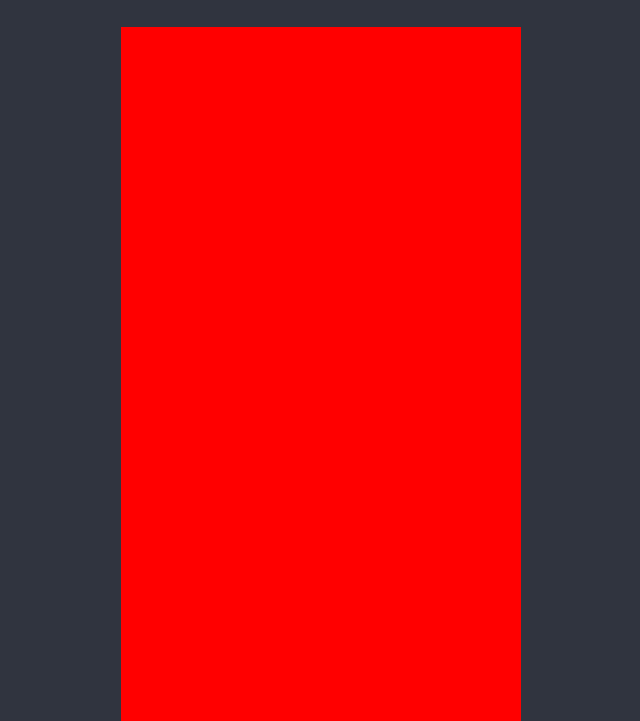
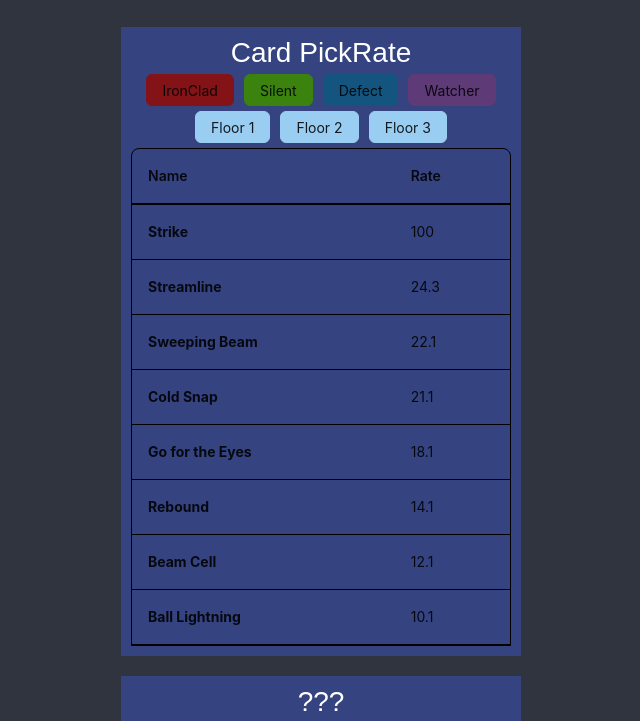
Before and after one commit to Alonier/class, a Next.js app: page / in a window 1280 px wide. Shown: the part 372-1093 px from the top of the page, without its empty margins (319-959 px from the left). Built offline with nearby package versions, Linux system fonts and the light colour scheme.

Commit message:
devloping Main Page

```diff
--- a/src/components/units/index/Index.presenter.js
+++ b/src/components/units/index/Index.presenter.js
@@ -2,13 +2,48 @@
   Index__FileHidden,
   Index__FileInput,
   Index__Form,
+  Index__Table,
   Index__Statistics__container,
-  Index__Statistics__element__IC,
+  Index__Statistics__element,
   Index__Title_Stat,
   Index__Wrapper,
+  Index__Element__Subtitle,
+  Index__Element_BtnContainer,
+  Index__StyledButton,
 } from "./Index.styles";
 
+import { Table } from "antd";
+
+const columns = [
+  {
+    title: "Name",
+    dataIndex: "name",
+    key: "name",
+    render: (text) => <b>{text}</b>,
+  },
+  {
+    title: "Rate",
+    dataIndex: "rate",
+    key: "rate",
+  },
+];
+
+const Data = [
+  { key: "1", name: "Strike", rate: 100.0 },
+  { key: "2", name: "Streamline", rate: 24.3 },
+  { key: "3", name: "Sweeping Beam", rate: 22.1 },
+  { key: "4", name: "Cold Snap", rate: 21.1 },
+  { key: "5", name: "Go for the Eyes", rate: 18.1 },
+  { key: "6", name: "Rebound", rate: 14.1 },
+  { key: "7", name: "Beam Cell", rate: 12.1 },
+  { key: "8", name: "Ball Lightning", rate: 10.1 },
+];
+
 export default function IndexUI(props) {
+  //JS Section
+  //서버 데이터 로딩 (임시로 배열 사용)
+  //구현 필요
+
   //HTML Section
   return (
     <Index__Wrapper>
@@ -25,10 +60,63 @@
       </Index__Form>
       <Index__Title_Stat>Statistics Online</Index__Title_Stat>
       <Index__Statistics__container>
-        <Index__Statistics__element__IC></Index__Statistics__element__IC>
-        <Index__Statistics__element__IC></Index__Statistics__element__IC>
-        <Index__Statistics__element__IC></Index__Statistics__element__IC>
-        <Index__Statistics__element__IC></Index__Statistics__element__IC>
+        <Index__Statistics__element>
+          <Index__Element__Subtitle>Card PickRate</Index__Element__Subtitle>
+          <Index__Element_BtnContainer>
+            <Index__StyledButton
+              style={{ backgroundColor: "#831317", borderColor: "#831317" }}
+            >
+              IronClad
+            </Index__StyledButton>
+            <Index__StyledButton
+              style={{ backgroundColor: "#3B820E", borderColor: "#3B820E" }}
+            >
+              Silent
+            </Index__StyledButton>
+            <Index__StyledButton
+              style={{ backgroundColor: "#13557E", borderColor: "#13557E" }}
+            >
+              Defect
+            </Index__StyledButton>
+            <Index__StyledButton
+              style={{ backgroundColor: "#5E3A77", borderColor: "#5E3A77" }}
+            >
+              Watcher
+            </Index__StyledButton>
+          </Index__Element_BtnContainer>
+          <Index__Element_BtnContainer>
+            <Index__StyledButton
+              style={{ backgroundColor: "#99CDF2", borderColor: "#99CDF2" }}
+            >
+              Floor 1
+            </Index__StyledButton>
+            <Index__StyledButton
+              style={{ backgroundColor: "#99CDF2", borderColor: "#99CDF2" }}
+            >
+              Floor 2
+            </Index__StyledButton>
+            <Index__StyledButton
+              style={{ backgroundColor: "#99CDF2", borderColor: "#99CDF2" }}
+            >
+              Floor 3
+            </Index__StyledButton>
+          </Index__Element_BtnContainer>
+          <Index__Table
+            columns={columns}
+            dataSource={Data}
+            pagination={false}
+            rowHoverable={false}
+          ></Index__Table>
+        </Index__Statistics__element>
+        <Index__Statistics__element>
+          <Index__Element__Subtitle>???</Index__Element__Subtitle>
+          <Index__Table
+            columns={columns}
+            dataSource={Data}
+            pagination={false}
+            rowHoverable={false}
+          ></Index__Table>
+        </Index__Statistics__element>
       </Index__Statistics__container>
     </Index__Wrapper>
   );
--- a/src/components/units/index/Index.styles.js
+++ b/src/components/units/index/Index.styles.js
@@ -1,4 +1,5 @@
 import styled from "@emotion/styled";
+import { Button, Table } from "antd";
 
 export const Index__Wrapper = styled.div`
   display: flex;
@@ -52,9 +53,52 @@
   gap: 20px;
 `;
 
-export const Index__Statistics__element__IC = styled.div`
+export const Index__Statistics__element = styled.div`
   width: 400px;
-  height: 900px;
+  padding: 10px;
 
-  background-color: red;
+  background-color: #354480;
+
+  display: flex;
+  flex-direction: column;
+  gap: 5px;
 `;
+
+export const Index__Element__Subtitle = styled.div`
+  color: white;
+  font-size: 28px;
+  width: 100%;
+  text-align: center;
+`;
+
+export const Index__Element_BtnContainer = styled.div`
+  width: 100%;
+  display: flex;
+  flex-direction: row;
+  justify-content: center;
+  gap: 10px;
+`;
+
+export const Index__StyledButton = styled(Button)``;
+
+export const Index__Table = styled(Table)`
+  .ant-table {
+    background-color: transparent !important;
+    border: 1px solid black;
+  }
+  .ant-table-thead > tr > th {
+    background-color: transparent !important;
+    border-radius: 0 !important;
+    border-bottom: 2px solid black;
+  }
+  .ant-table-tbody > tr > td {
+    background-color: transparent;
+    border-bottom: 1px solid black;
+  }
+
+  .ant-table-thead th.ant-table-cell::before {
+    content: "";
+    width: 0px;
+    height: 0% !important;
+  }
+`;
```
Also changed, not shown: 1 other file (tests, documents, lock files or other folders).
